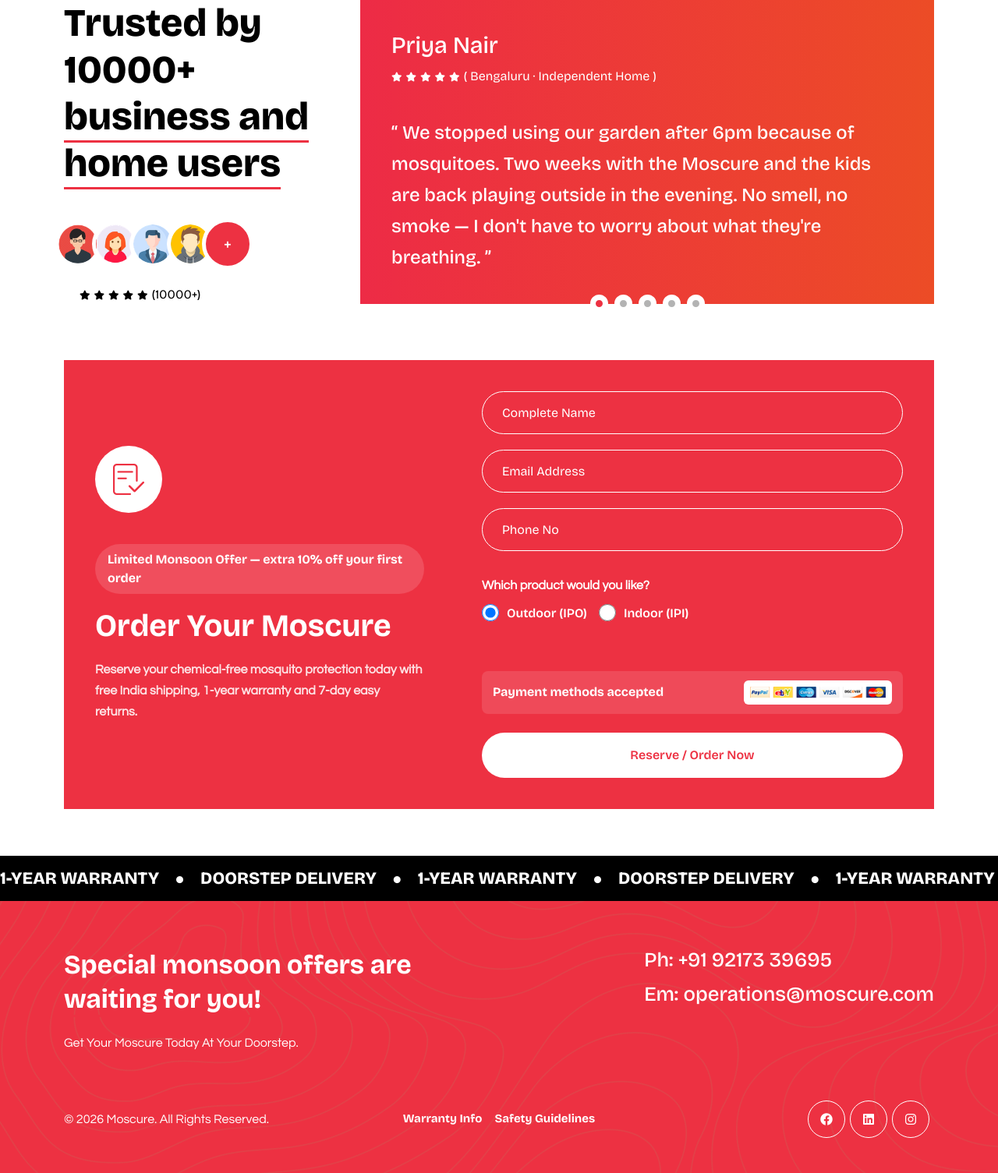
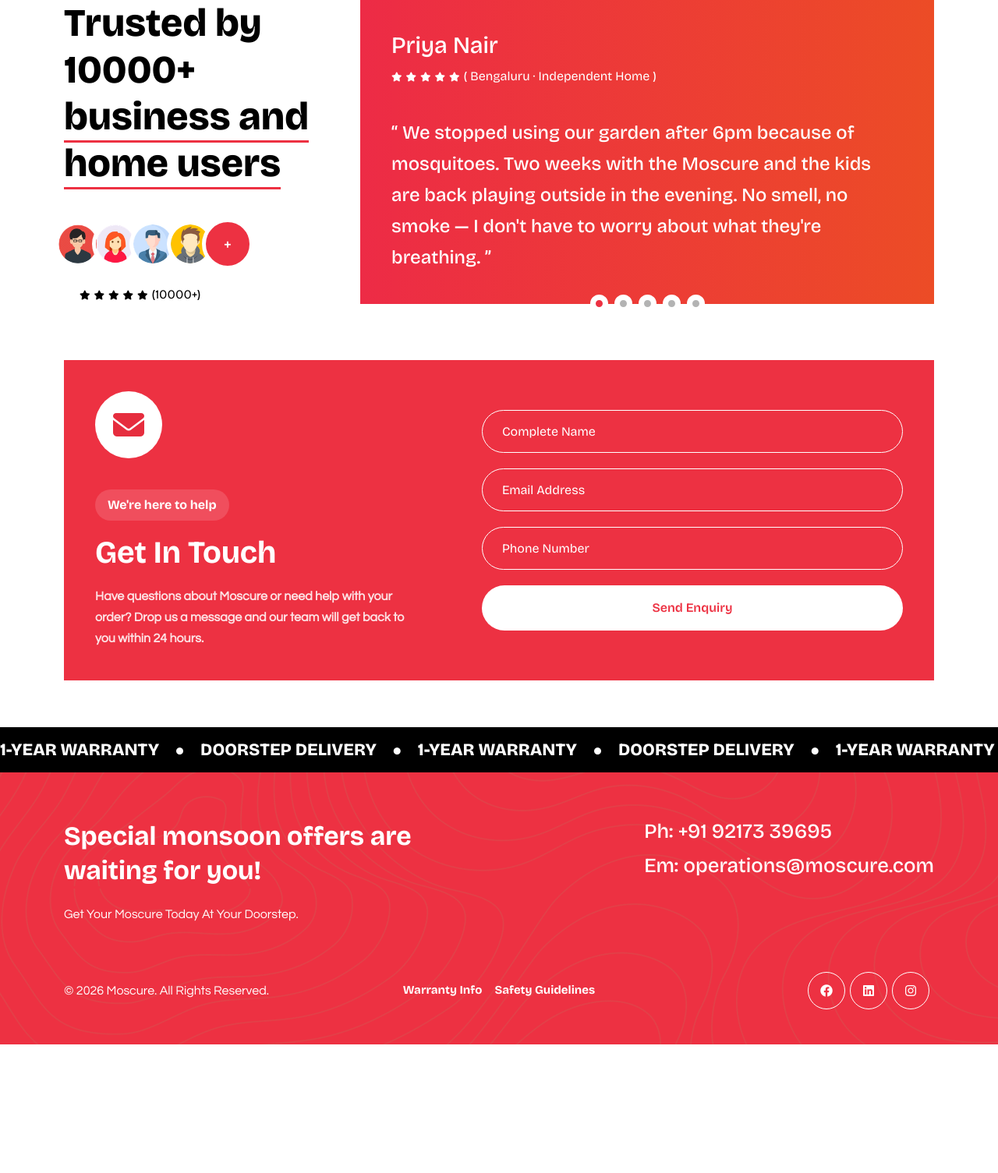
Before and after one commit to Somansh-Oxycure/moscure-landing, a PHP site: page / in a window 1280 px wide. Shown: the part 3785-5290 px from the top of the page at 78% size. After the commit the page ends 5125 px from the top, so only its background shows below. Run offline with PHP 8.4, Linux system fonts and the light colour scheme; some libraries are stand-ins or nearby versions.

Commit message:
feat: integrate HubSpot CRM contact submission for the contact form

```diff
--- a/index.php
+++ b/index.php
@@ -529,38 +529,22 @@ $moscureIpi = $moscureProducts['Moscure IPI'];
 
   <section id="contact" class="gap no-top">
     <div class="container">
-      <form role="form" class="get-a-quote moscure-checkout-form" id="contact-form" method="post" action="send-order.php"
+      <form role="form" class="get-a-quote moscure-checkout-form" id="contact-form" method="post" action="submit-contact.php"
         style="background-image: url(assets/img/lins-img.png);">
         <div class="checkout-form-copy">
-          <div class="checkout-form-icon"><i class="flaticon-successful"></i></div>
-          <span class="checkout-urgency">Limited Monsoon Offer &mdash; extra 10% off your first order</span>
-          <h3>Order Your Moscure</h3>
-          <!-- <h6><del>&#8377;21,599</del> &#8377;19,500 &mdash; you save &#8377;2,099</h6> -->
-          <p>Reserve your chemical-free mosquito protection today with free India shipping, 1-year warranty and 7-day easy returns.</p>
+          <div class="checkout-form-icon" style="display: flex; align-items: center; justify-content: center;"><i class="fa-solid fa-envelope" style="font-size: 40px; color: #e62d3e;"></i></div>
+          <span class="checkout-urgency">We're here to help</span>
+          <h3>Get In Touch</h3>
+          <p>Have questions about Moscure or need help with your order? Drop us a message and our team will get back to you within 24 hours.</p>
         </div>
         <div class="checkout-form-fields">
-            <input type="text" name="Complete Name" placeholder="Complete Name" required="">
+            <input type="text" name="Name" placeholder="Complete Name" required="">
 
-            <input type="email" name="Email Address" placeholder="Email Address" required="">
+            <input type="email" name="Email" placeholder="Email Address" required="">
 
-            <input type="number" name="Phone No" placeholder="Phone No" required="">
+            <input type="number" name="Phone" placeholder="Phone Number" required="">
 
-            <p>Which product would you like?</p>
-            <div class="d-flex align-items-center">
-              <div class="radio-button">
-                <input type="radio" id="Virtual" name="fav_language" value="Moscure IPO" checked>
-                <label for="Virtual">Outdoor (IPO)</label>
-              </div>
-              <div class="radio-button">
-                <input type="radio" id="css" name="fav_language" value="Moscure IPI">
-                <label for="css">Indoor (IPI)</label><br>
-              </div>
-            </div>
-            <div class="checkout-payment-row">
-              <span>Payment methods accepted</span>
-              <img src="assets/img/moscure/payment-methods.png" alt="UPI, cards, net banking and COD accepted">
-            </div>
-            <button type="submit" class="btn"><span>Reserve / Order Now</span></button>
+            <button type="submit" class="btn"><span>Send Enquiry</span></button>
         </div>
       </form>
     </div>
```
Also changed, not shown: submit-contact.php (added, +100 -0 lines).
